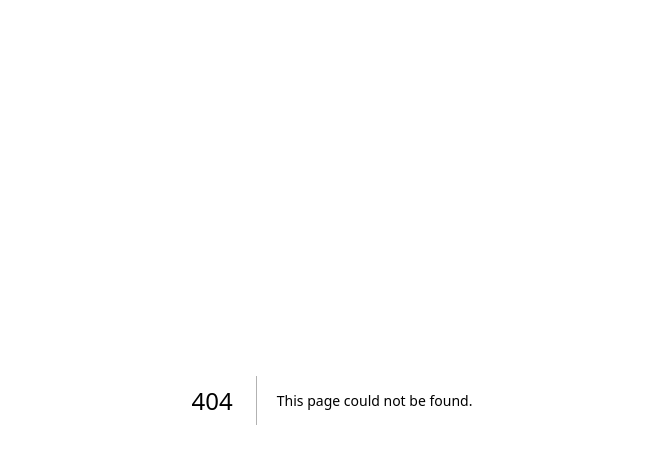
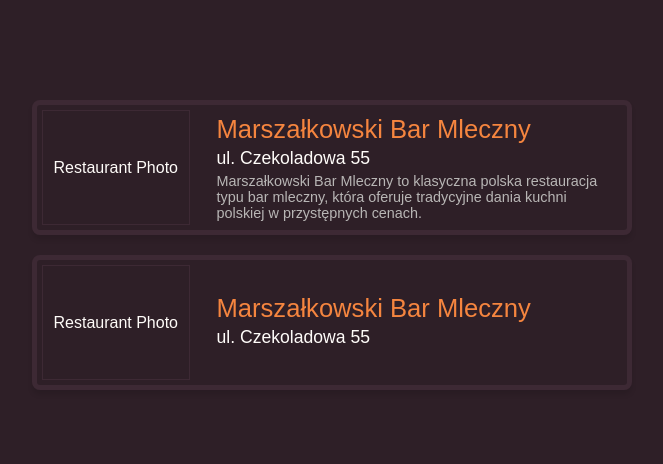
Before and after one commit to Brydzzz/polizarcie, a Next.js app: page /dev/cards in a window 1280 px wide. Before the commit this address had no page. Shown: the top 464 px of the page, without its empty margins (308-971 px from the left). Built offline with nearby package versions, Linux system fonts and the light colour scheme; a web font is replaced by a local one.

Commit message:
basic restaurant card

```diff
--- /dev/null
+++ b/app/dev/cards/page.tsx
@@ -0,0 +1,25 @@
+import RestaurantCard from "@/components/cards/restaurant-card.component";
+
+const CardPage = () => {
+  return (
+    <div
+      className="centralized-x"
+      style={{ marginTop: "100px", paddingBottom: "100px" }}
+    >
+      <div className="centralized-y" style={{ width: "600px" }}>
+        <RestaurantCard
+          name="Marszałkowski Bar Mleczny"
+          address="ul. Czekoladowa 55"
+          description="Marszałkowski Bar Mleczny to klasyczna polska restauracja
+          typu bar mleczny, która oferuje tradycyjne dania kuchni polskiej w przystępnych cenach."
+        ></RestaurantCard>
+        <RestaurantCard
+          name="Marszałkowski Bar Mleczny"
+          address="ul. Czekoladowa 55"
+        ></RestaurantCard>
+      </div>
+    </div>
+  );
+};
+
+export default CardPage;
--- /dev/null
+++ b/components/cards/restaurant-card.component.tsx
@@ -0,0 +1,35 @@
+import { MouseEventHandler } from "react";
+import styles from "./restaurant-card.module.scss";
+
+type Props = {
+  name: string;
+  address: string;
+  description?: string;
+  onClickCard?: MouseEventHandler;
+  onClickAddress?: MouseEventHandler;
+};
+
+const RestaurantCard = ({
+  name,
+  address,
+  description,
+  onClickCard,
+  onClickAddress,
+}: Props) => {
+  return (
+    <div className={styles.container} onClick={onClickCard}>
+      <div className={styles.photo}>
+        <p>Restaurant Photo</p>
+      </div>
+      <div className={styles.details}>
+        <p className={styles.name}>{name}</p>
+        <p className={styles.address} onClick={onClickAddress}>
+          {address}
+        </p>
+        <p className={styles.description}>{description}</p>
+      </div>
+    </div>
+  );
+};
+
+export default RestaurantCard;
--- /dev/null
+++ b/components/cards/restaurant-card.module.scss
@@ -0,0 +1,69 @@
+.container {
+  display: flex;
+  flex-direction: row;
+  align-content: space-between;
+  --bg-local: var(--background-light);
+  border: 5px solid var(--bg-local);
+  border-radius: 8px;
+  box-shadow: 0 5px 5px rgba(0, 0, 0, 0.1);
+  min-width: 150px;
+  width: 600px;
+  height: 135px;
+  cursor: pointer;
+  transition: transform 0.3s ease, box-shadow 0.3s ease;
+
+  &:hover {
+    transform: translateY(-1px); /* Hover effect to lift the card */
+    box-shadow: 10px 10px var(--primary-background-fade-1);
+  }
+}
+
+.photo {
+  margin: 5px;
+  border: 1px solid var(--bg-local);
+  flex: 0 0 25%;
+
+  /* Only for now to center temporary text */
+  display: flex;
+  justify-content: center;
+  align-items: center;
+  & > p {
+    text-align: center;
+    padding: 2px;
+  }
+}
+
+.details {
+  padding: 20px;
+  flex: 0 0 75%;
+  display: flex;
+  flex-direction: column;
+  justify-content: center;
+  overflow: hidden; /* TODO find better way to handle overflow */
+}
+
+.name {
+  font-size: 1.6rem;
+  margin: 0;
+  color: var(--primary);
+  padding: 2px;
+}
+
+.address {
+  font-size: 1.1rem;
+  color: var(--text);
+
+  padding: 2px;
+
+  &:hover {
+    text-decoration: underline;
+    text-decoration-thickness: 0.1em;
+  }
+}
+
+.description {
+  font-size: 0.9rem;
+  --text-secondary: #b8b6b5;
+  color: var(--text-secondary);
+  padding: 2px;
+}
```
